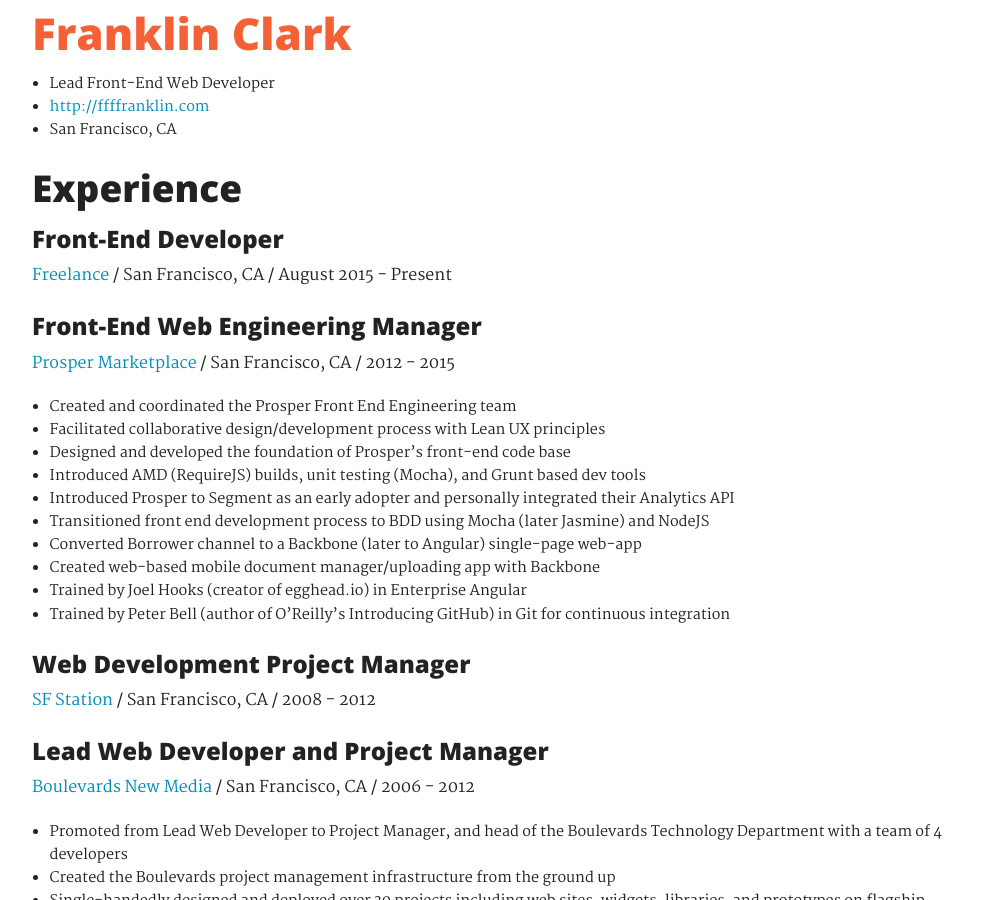
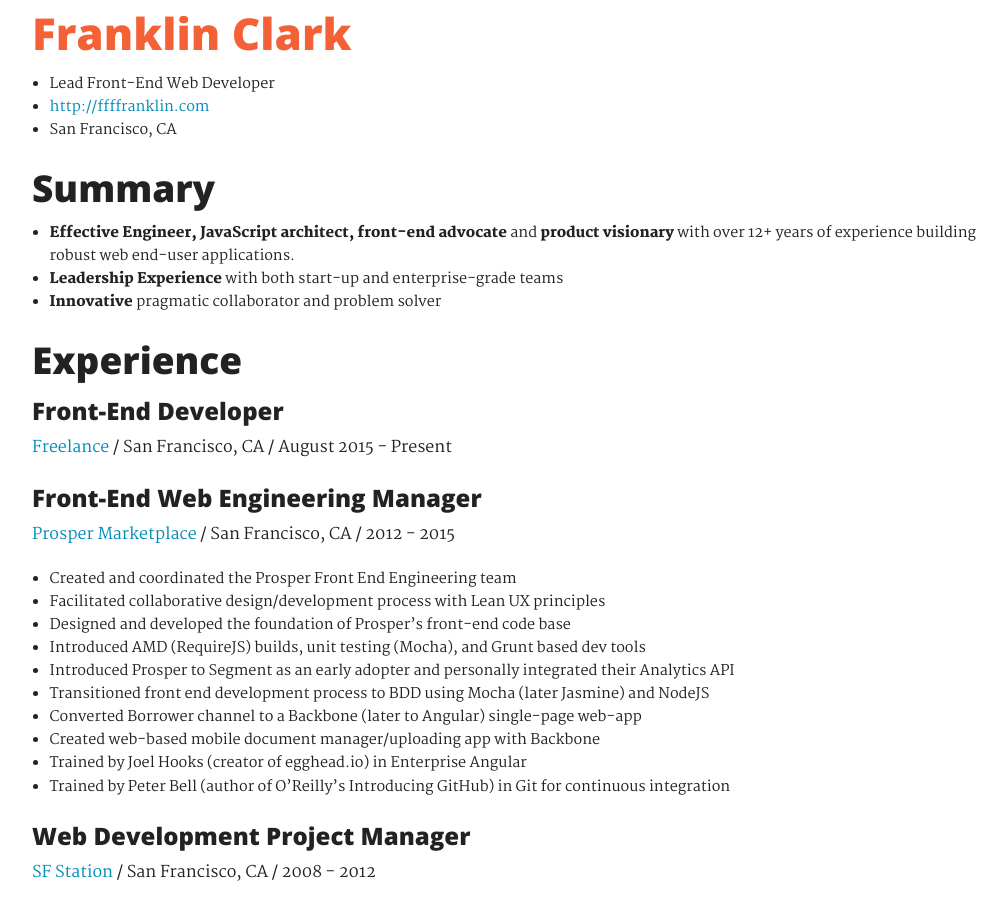
Before and after one commit to ffffranklin/ffffranklin.github.io, a Jekyll site: the page built from info/resume.md, in a window 1280 px wide and 900 px high. Shown: the whole window, without its empty margins (123-1130 px from the left). Built offline with Jekyll 4.4.1, drawn with Linux system fonts in a browser that asks for light colours; some web fonts are replaced; comment, search, counter and statistics services are not loaded.

Commit message:
Added resume summary

```diff
--- a/info/resume.md
+++ b/info/resume.md
@@ -7,6 +7,12 @@
  - Lead Front-End Web Developer
  - [http://ffffranklin.com](http://ffffranklin.com){: .no-link-for-print}
  - San Francisco, CA
+
+## Summary
+
+ - __Effective Engineer, JavaScript architect, front-end advocate__ and __product visionary__ with over 12+ years of experience building robust web end-user applications.
+ - __Leadership Experience__ with both start-up and enterprise-grade teams
+ - __Innovative__ pragmatic collaborator and problem solver
 
 ## Experience
 
```
